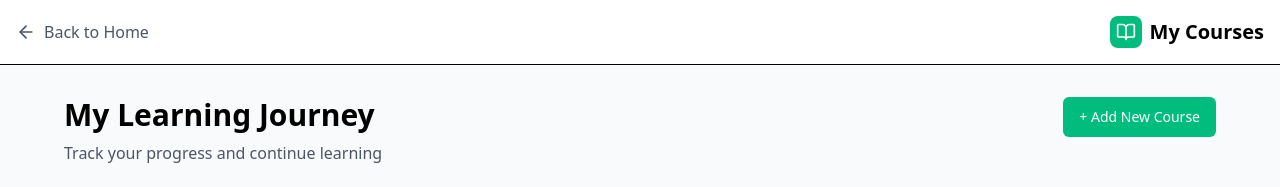
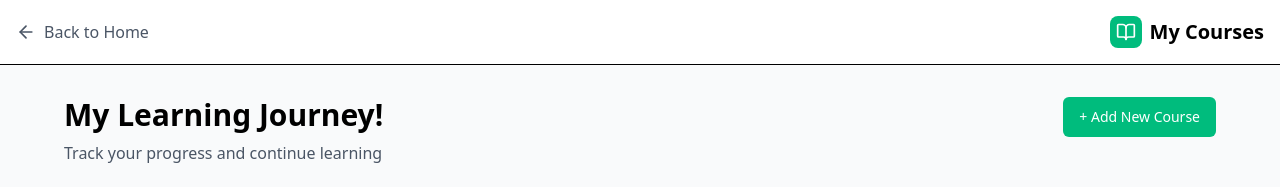
Before and after one commit to e-inaam/frontend, a Next.js app: page /Mycources in a window 1280 px wide. Shown: the top 187 px of the page. Built offline with nearby package versions, Linux system fonts and the light colour scheme.

Commit message:
cd test change

```diff
--- a/src/app/Mycources/page.jsx
+++ b/src/app/Mycources/page.jsx
@@ -181,7 +181,7 @@
           <div className="mb-6">
             <div className="flex justify-between items-start">
               <div>
-                <h1 className="text-3xl font-bold mb-2">My Learning Journey</h1>
+                <h1 className="text-3xl font-bold mb-2">My Learning Journey!</h1>
                 <p className="text-gray-600">Track your progress and continue learning</p>
               </div>
               <Button
```
